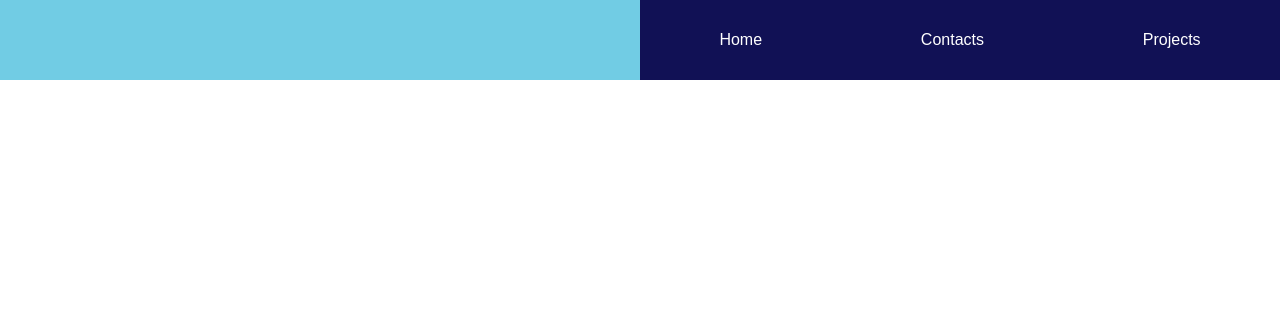
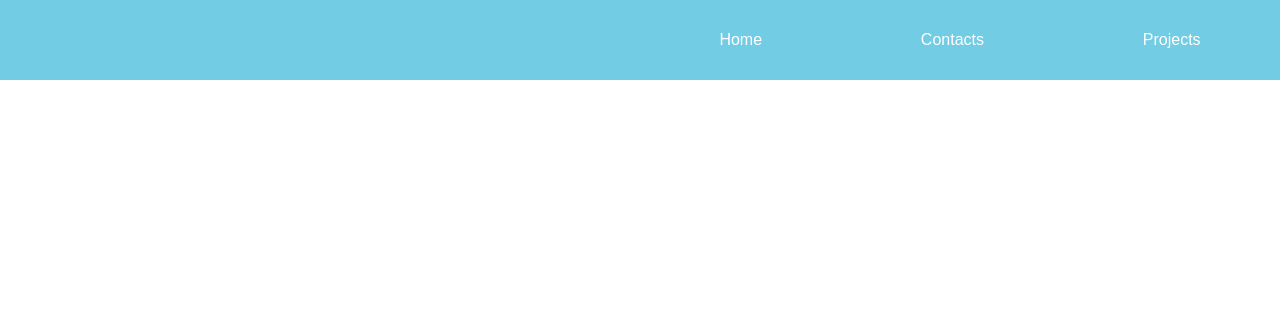
Before and after one commit to AlexBandco/Bubble-Effect, a plain HTML site: page index.html in a window 1280 px wide. Shown: the top 310 px of the page. Drawn offline with Linux system fonts and the light colour scheme.

Commit message:
Update style.css

```diff
--- a/css/style.css
+++ b/css/style.css
@@ -10,7 +10,7 @@ nav {
 .nav-links {
   display: flex;
   width: 50%;
-  background: #115;
+/*   background: #115; */
   height: 100%;
   justify-content: space-around;
   align-items: center;
```
